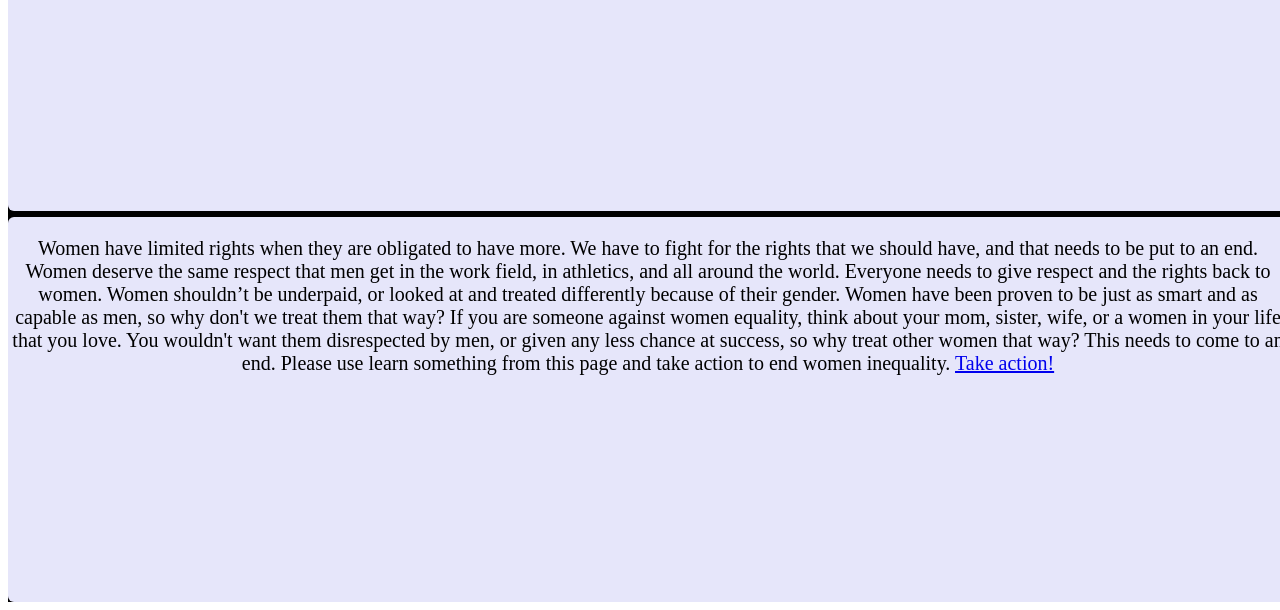
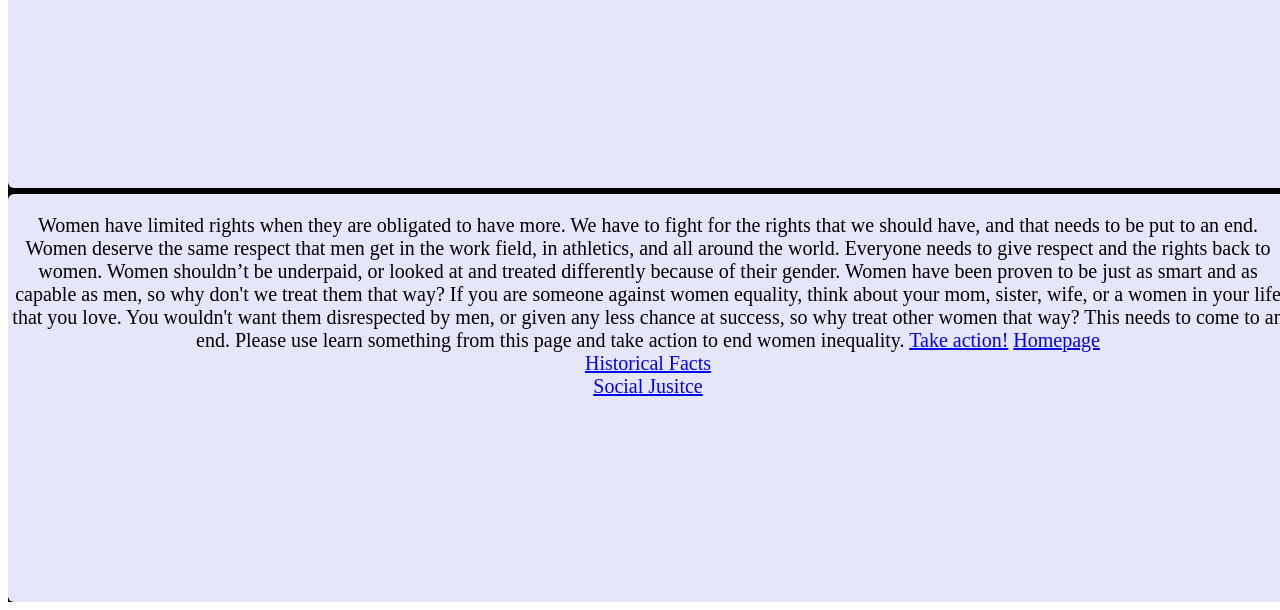
Before and after one commit to anjhelahenry/project2, a plain HTML site: page campaign.html in a window 1280 px wide. Shown: the part 206-816 px from the top of the page. Drawn offline with Linux system fonts and the light colour scheme.

Commit message:
Update campaign.html

```diff
--- a/campaign.html
+++ b/campaign.html
@@ -19,6 +19,9 @@
 <p class="summary">
 Women have limited rights when they are obligated to have more. We have to fight for the rights that we should have, and that needs to be put to an end. Women deserve the same respect that men get in the work field, in athletics, and all around the world.  Everyone needs to give respect and the rights back to women. Women shouldn’t be underpaid, or looked at and treated differently because of their gender. Women have been proven to be just as smart and as capable as men, so why don't we treat them that way? If you are someone against women equality, think about your mom, sister, wife, or a women in your life that you love. You wouldn't want them disrespected by men, or given any less chance at success, so why treat other women that way? This needs to come to an end. Please use learn something from this page and take action to end women inequality.
  <a href="https://docs.google.com/forms/d/e/1FAIpQLSefoqIe0q9kma-2aLGLbERra6U8F6P9s-PZEDXW700rO66jTQ/viewform">Take action!</a>
+ <a href="project2.html">Homepage</a> <br>
+ <a href="historicalfacts.html">Historical Facts</a> <br>
+ <a href="socialjustice.html">Social Jusitce</a> <br>
   </p>
 
 </div>
```
